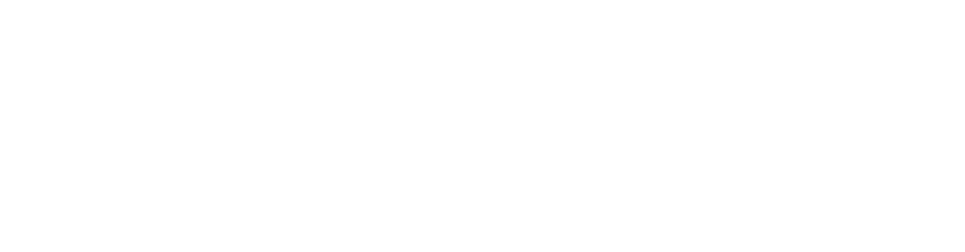
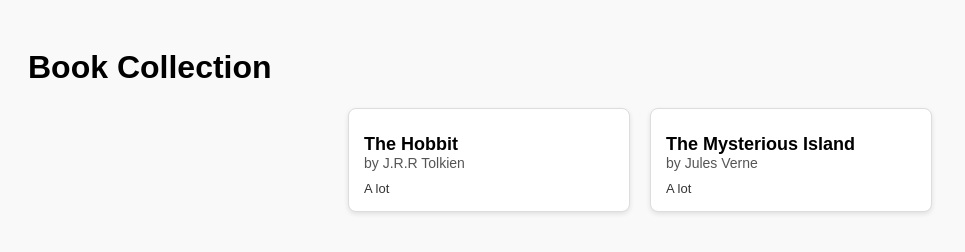
Before and after one commit to AntaresVIII/library, a plain HTML site: page index.html in a window 1280 px wide. Shown: the whole page, without its empty margins (0-965 px from the left). Drawn offline with Linux system fonts and the light colour scheme.

Commit message:
Basic functioning Book list display

```diff
--- a/index.html
+++ b/index.html
@@ -10,7 +10,10 @@
     </head>
     <body>
 
+        <h1>Book Collection</h1>
 
+        <div class="book-list" id="book-list">
+        </div>
 
         <script src="script.js" async defer></script>
     </body>
--- a/script.js
+++ b/script.js
@@ -1 +1,39 @@
-console.log("aaa");
+const bookList = document.getElementById('book-list');
+
+const myLibrary = [
+    {
+        title: "The Hobbit",
+        author: "J.R.R Tolkien",
+        pages: "A lot",
+        read: undefined,
+    },
+    {
+        title: "The Mysterious Island",
+        author: "Jules Verne",
+        pages: "A lot",
+        read: undefined,
+    }
+];
+
+function Book() {
+  // the constructor...
+}
+
+function addBookToLibrary() {
+  // take params, create a book then store it in the array
+}
+
+myLibrary.forEach(book => {
+    const bookCard = document.createElement('div');
+    bookCard.classList.add('book');
+
+    bookCard.innerHTML = `
+    <div class="book-title">${book.title}</div>
+    <div class="book-author">by ${book.author}</div>
+    <div class="book-pages">${book.pages}</div>
+    `;
+
+    bookList.appendChild(bookCard);
+
+
+});
--- a/style.css
+++ b/style.css
@@ -0,0 +1,43 @@
+body {
+    font-family: Arial, sans-serif;
+    background-color: #f9f9f9;
+    padding: 20px;
+}
+
+.book-list {
+    display: flex;
+    flex-wrap: wrap;
+    gap: 20px;
+    justify-content: center;
+}
+
+.book {
+    background-color: white;
+    border: 1px solid #ddd;
+    border-radius: 8px;
+    box-shadow: 0 2px 5px rgba(0, 0, 0, 0.1);
+    width: 250px;
+    padding: 15px;
+    transition: transform 0.2s;
+}
+
+.book:hover {
+    transform: scale(1.03);
+}
+
+.book-title {
+    font-size: 18px;
+    font-weight: bold;
+    margin-top: 10px;
+}
+
+.book-author {
+    font-size: 14px;
+    color: #555;
+}
+
+.book-pages {
+    font-size: 13px;
+    color: #333;
+    margin-top: 10px;
+}
```
